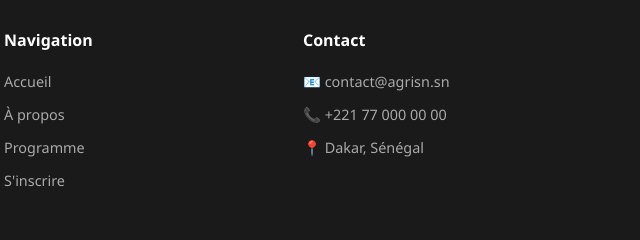
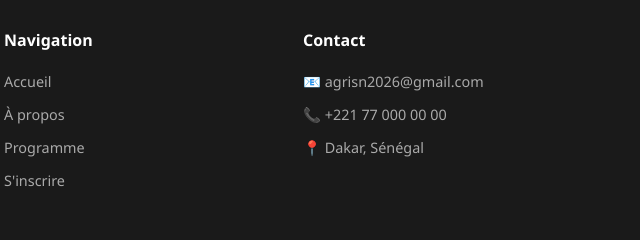
Before and after one commit to PaulPhilippe08/AgriSn, a plain HTML site: page index.html in a window 1280 px wide. Shown: the part 4911-5151 px from the top of the page, 636-1276 px from the left. Drawn offline with Linux system fonts and the light colour scheme.

Commit message:
Update contact email in footer section

```diff
--- a/index.html
+++ b/index.html
@@ -572,7 +572,7 @@
         <div class="footer-links">
           <h4>Contact</h4>
           <ul>
-            <li>📧 contact@agrisn.sn</li>
+            <li>📧 agrisn2026@gmail.com</li>
             <li>📞 +221 77 000 00 00</li>
             <li>📍 Dakar, Sénégal</li>
           </ul>
```
